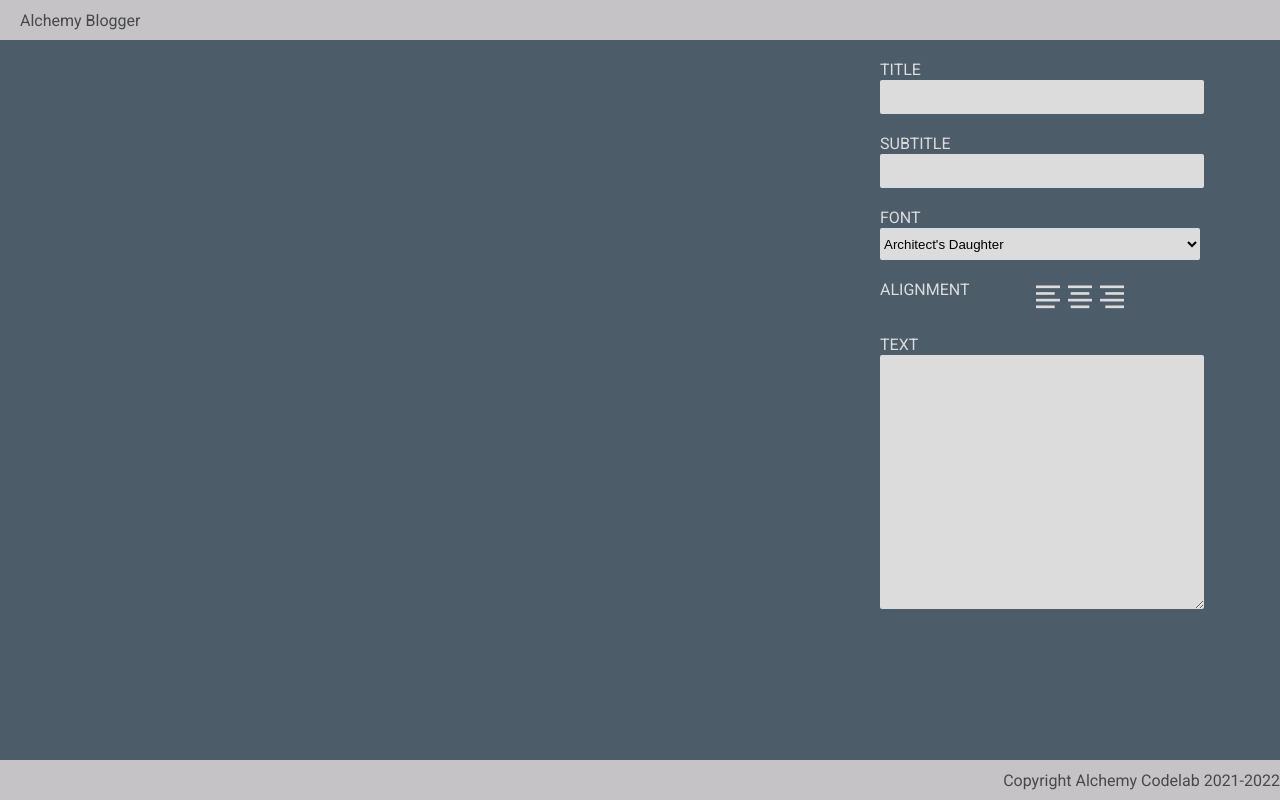
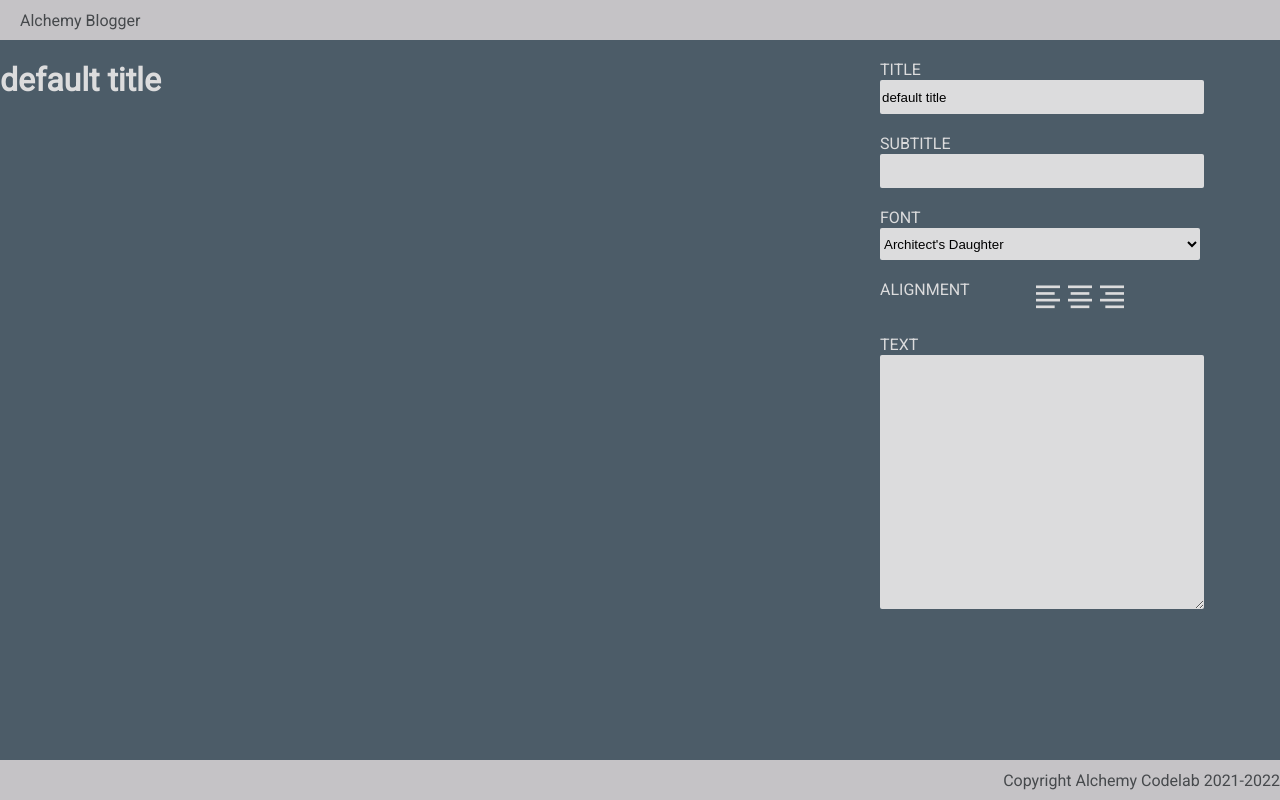
Before and after one commit to Zachary-Piontek/React-HB-Blog-Builder, a React (Create React App) app: page / in a window 1280 px wide. Built offline with nearby package versions, Linux system fonts and the light colour scheme; a web font is replaced by a local one.

Commit message:
state title added and displays

```diff
--- a/src/components/Editor/Editor.js
+++ b/src/components/Editor/Editor.js
@@ -2,11 +2,11 @@ import React from 'react';
 
 import './Editor.css';
 
-export default function Editor() {
+export default function Editor({ title, setTitle }) {
   return (
     <div className="editor">
       <div className="form-control">
-        <input name="title" type="text" />
+        <input name="title" type="text" value={title} onChange={ (event) => setTitle(event.target.value)} />
         <label htmlFor="title">Title</label>
       </div>
       <div className="form-control">
--- a/src/components/Home/Home.js
+++ b/src/components/Home/Home.js
@@ -4,15 +4,17 @@ import Preview from '../Preview/Preview';
 import Editor from '../Editor/Editor';
 
 import './Home.css';
+import { useState } from 'react';
 
 export default function Home() {
   // add useState calls here for title, subtitle, font, align, and text
+  const [title, setTitle] = useState('default title');
 
   return (
     <main>
       {/* pass the state variables as props to the presentational components */}
-      <Preview />
-      <Editor />
+      <Preview title={title}/>
+      <Editor title={title} setTitle={setTitle}/>
     </main>
   );
 }
--- a/src/components/Preview/Preview.js
+++ b/src/components/Preview/Preview.js
@@ -2,17 +2,16 @@ import React from 'react';
 
 import './Preview.css';
 
-export default function Preview() {
+export default function Preview({ title }) {
   // implement a Preview screen here
   //  Note - the HTML should have the following structure
   //  the main div should have a class of preview and the font-name prop
   //  and should have style interpolated using the alignment prop
+  return (
+    <div>
+      <h1>{title}</h1>
+    </div>
 
-  // <div class="preview indie-flower" style="text-align: center;">
-  //   <h1> Blog Title</h1>
-  //   <h3> Blog Subtitle</h3>
-  //   <p>This is some blog text. </p>
-  // </div>
+  );
 
-  return <></>;
 }
```
